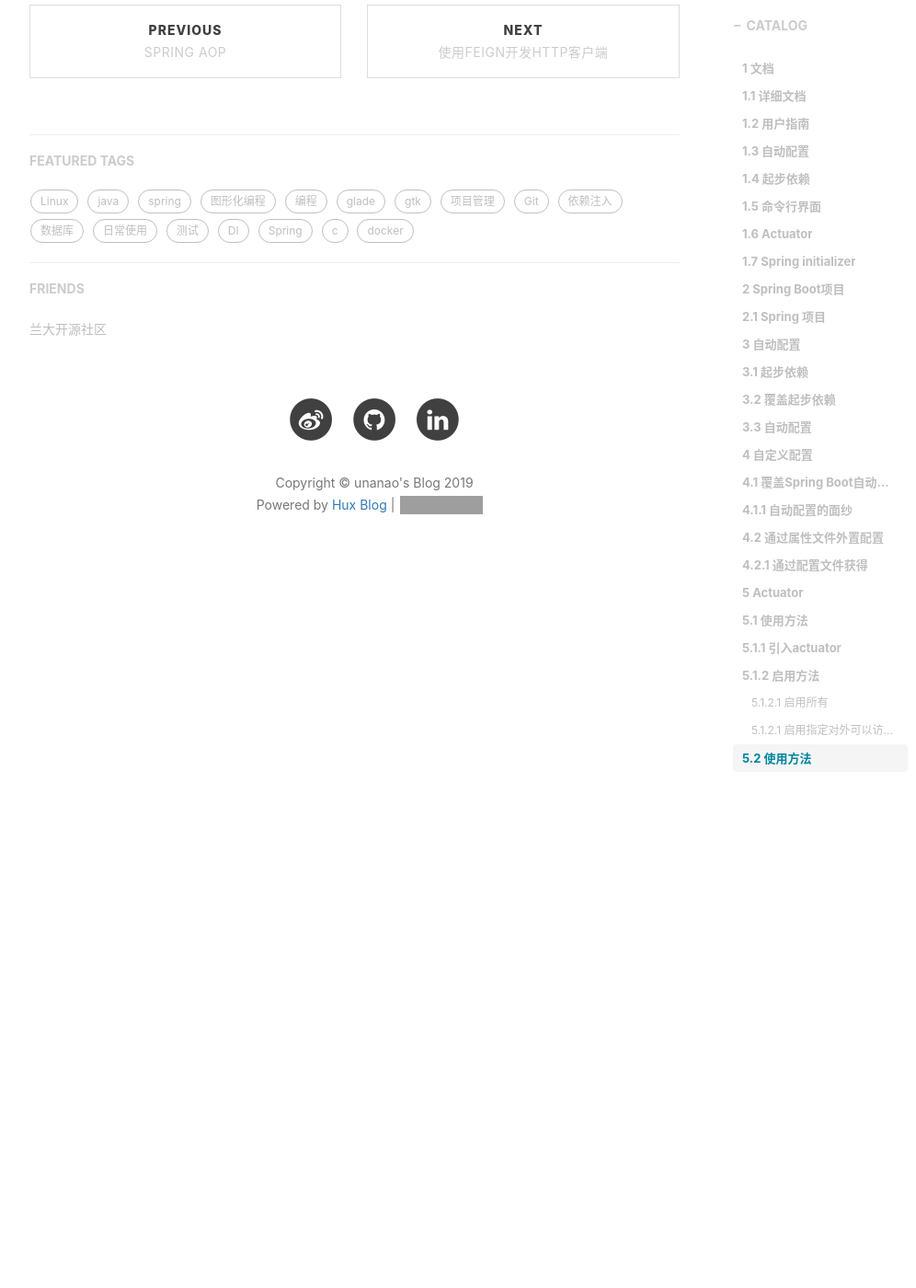
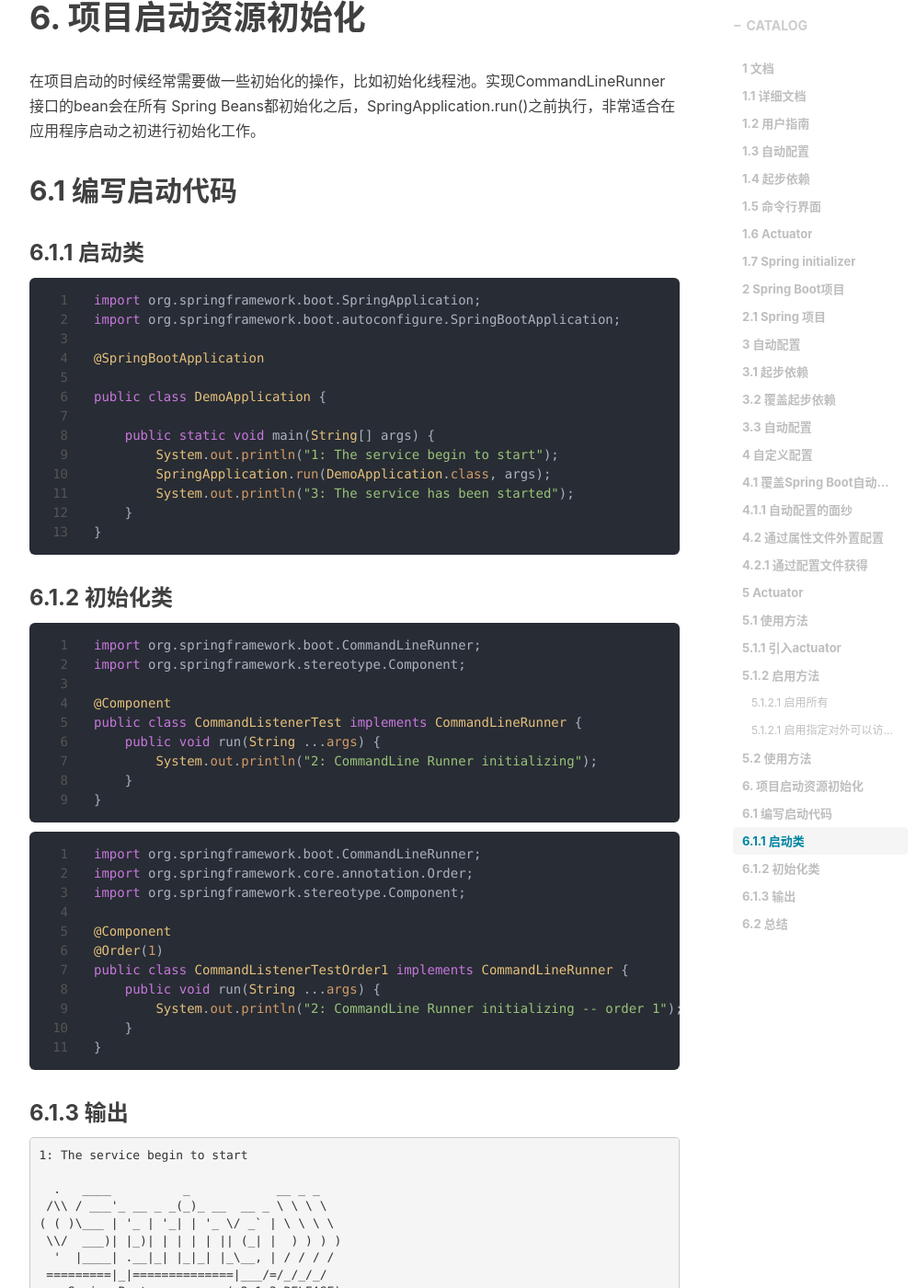
Before and after one commit to xuyumeng/xuyumeng.github.io, a Jekyll site: the page built from _posts/java/2016-02-16-spring-boot.md, in a window 1280 px wide and 1400 px high, scrolled down 13674 px. Shown: the whole window at 92% size, without its empty margins (233-1229 px from the left). Built offline with Jekyll 4.4.1, drawn with Linux system fonts in a browser that asks for light colours; nearby versions of some CDN libraries; comment, search, counter and statistics services are not loaded; some of the changed text lies outside the part shown; grey boxes are pictures that could not be loaded.

Commit message:
增加CommmandLineRunner

````diff
--- a/_posts/java/2016-02-16-spring-boot.md
+++ b/_posts/java/2016-02-16-spring-boot.md
@@ -435,3 +435,82 @@ http://${ip}:${port}/actuator/
     }
 }
 ```
+
+# 6. 项目启动资源初始化
+
+在项目启动的时候经常需要做一些初始化的操作，比如初始化线程池。实现CommandLineRunner 接口的bean会在所有 Spring Beans都初始化之后，SpringApplication.run()之前执行，非常适合在应用程序启动之初进行初始化工作。
+
+## 6.1 编写启动代码
+
+### 6.1.1 启动类
+
+```java
+import org.springframework.boot.SpringApplication;
+import org.springframework.boot.autoconfigure.SpringBootApplication;
+
+@SpringBootApplication
+
+public class DemoApplication {
+
+    public static void main(String[] args) {
+        System.out.println("1: The service begin to start");
+        SpringApplication.run(DemoApplication.class, args);
+        System.out.println("3: The service has been started");
+    }
+}
+```
+
+### 6.1.2 初始化类
+
+```java
+import org.springframework.boot.CommandLineRunner;
+import org.springframework.stereotype.Component;
+
+@Component
+public class CommandListenerTest implements CommandLineRunner {                         // 实现CommandLineRunner接口
+    public void run(String ...args) {
+        System.out.println("2: CommandLine Runner initializing");
+    }
+}
+```
+
+```java
+import org.springframework.boot.CommandLineRunner;
+import org.springframework.core.annotation.Order;
+import org.springframework.stereotype.Component;
+
+@Component
+@Order(1)                                                                              // 设置执行顺序
+public class CommandListenerTestOrder1 implements CommandLineRunner {
+    public void run(String ...args) {
+        System.out.println("2: CommandLine Runner initializing -- order 1");
+    }
+}
+```
+
+### 6.1.3 输出
+
+```log
+1: The service begin to start
+
+  .   ____          _            __ _ _
+ /\\ / ___'_ __ _ _(_)_ __  __ _ \ \ \ \
+( ( )\___ | '_ | '_| | '_ \/ _` | \ \ \ \
+ \\/  ___)| |_)| | | | | || (_| |  ) ) ) )
+  '  |____| .__|_| |_|_| |_\__, | / / / /
+ =========|_|==============|___/=/_/_/_/
+ :: Spring Boot ::        (v2.1.3.RELEASE)
+
+2019-03-18 19:36:57.544  INFO 14132 --- [           main] com.example.demo.DemoApplication         : Starting DemoApplication on DESKTOP-VFA7NRS with PID 14132 (E:\project\edgex\demo\target\classes started by Admin in E:\project\edgex\demo)
+2019-03-18 19:36:57.548  INFO 14132 --- [           main] com.example.demo.DemoApplication         : No active profile set, falling back to default profiles: default
+2019-03-18 19:36:58.016  INFO 14132 --- [           main] com.example.demo.DemoApplication         : Started DemoApplication in 0.782 seconds (JVM running for 1.65)
+2: CommandLine Runner initializing -- order 1
+2: CommandLine Runner initializing -- order2
+2: CommandLine Runner initializing
+3: The service has been started
+```
+
+## 6.2 总结
+
+- 添加@Order注解的实现类优执行
+- @Order()的值越小越早执行
````
Also changed, not shown: other parts of _posts/java/2016-02-16-spring-boot.md (+1 -1 lines).
